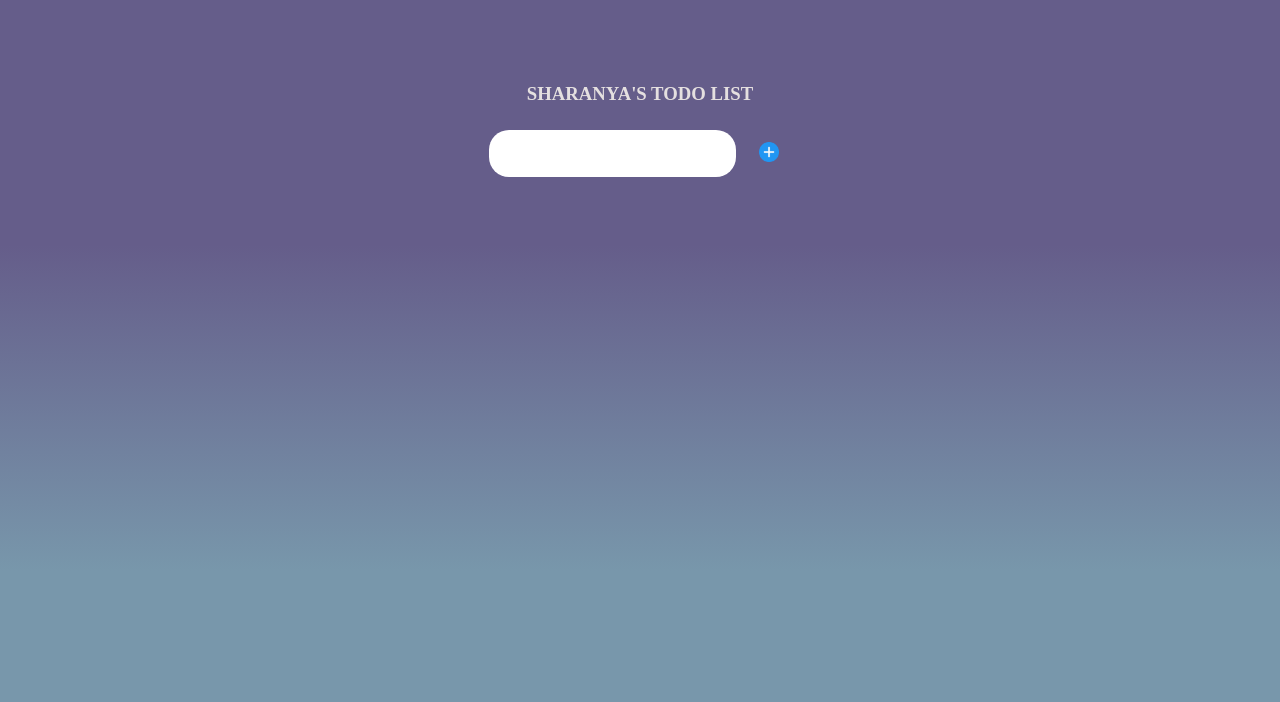
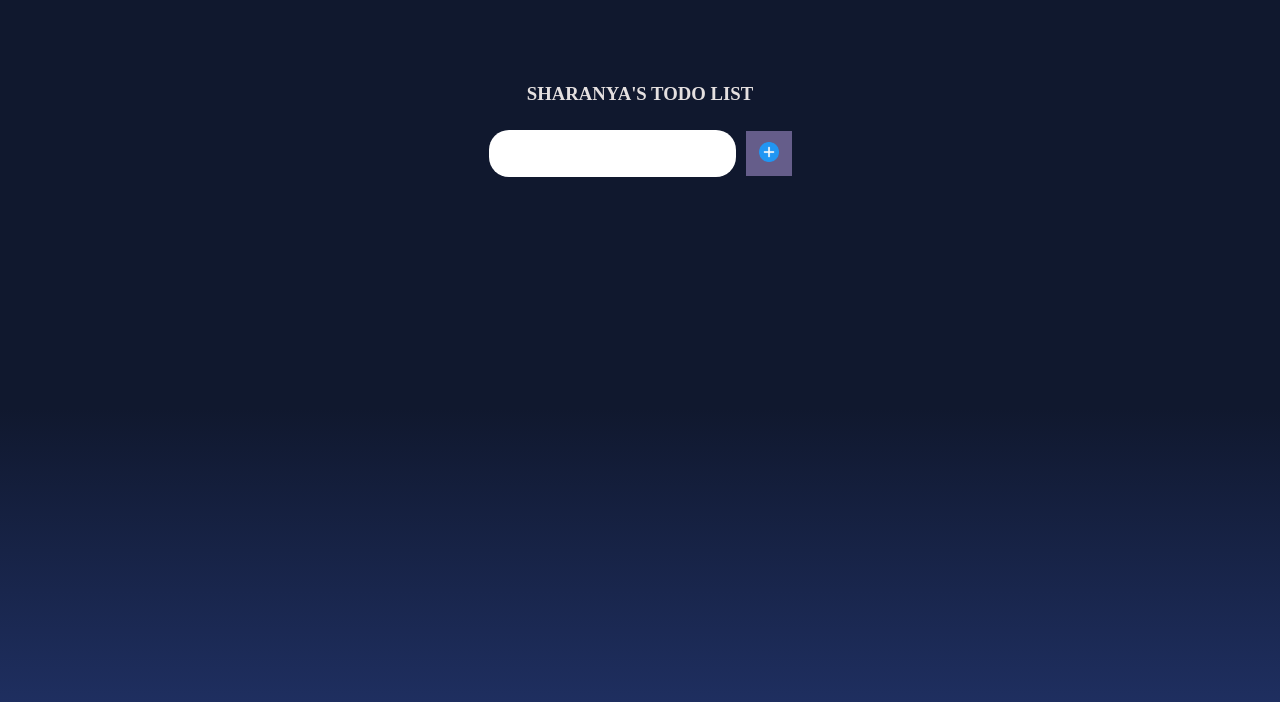
Before and after one commit to sharanya-mitra/Todolist, a plain HTML site: page index.html in a window 1280 px wide. Drawn offline with Linux system fonts and the light colour scheme.

Commit message:
Updated the new theme for TODOLIST

```diff
--- a/style.css
+++ b/style.css
@@ -1,7 +1,7 @@
 body {
     font-size: 16px;
     color: #E5E0E0;
-    background-image: linear-gradient(to bottom,#655D8A 30%, #7897AB 70%);
+    background-image: linear-gradient(to top,#203165 10%, #10182e 50%);
     display: flex;
     justify-content: center;
     align-items: flex-start;
```
